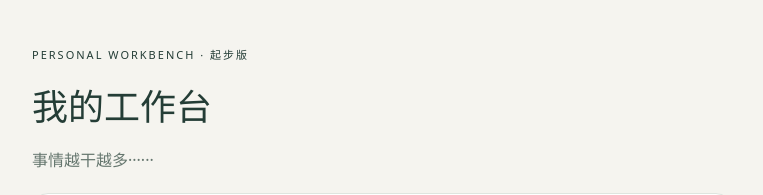
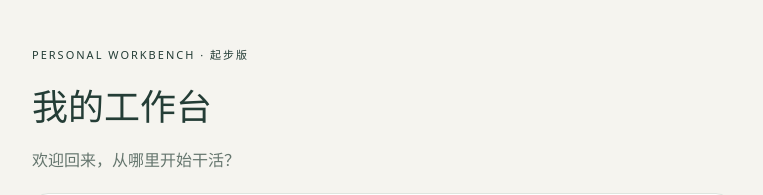
Before and after one commit to ningle-42411164/personal-workbench, a Vue app: page / in a window 1280 px wide. Shown: the top 195 px of the page, without its empty margins (258-1021 px from the left). Built offline with nearby package versions, Linux system fonts and the light colour scheme.

Commit message:
feat: initialize personal workbench

```diff
--- a/src/App.vue
+++ b/src/App.vue
@@ -69,7 +69,7 @@ function exportTasks() {
 <template>
   <LaunchSplash />
   <main>
-    <header><span>PERSONAL WORKBENCH · 起步版</span><h1>我的工作台</h1><p>事情越干越多······</p></header>
+    <header><span>PERSONAL WORKBENCH · 起步版</span><h1>我的工作台</h1><p>欢迎回来，从哪里开始干活？</p></header>
     <p v-if="offlineReady" class="notice" role="status">页面已缓存，可以断网使用。任务保存在当前设备。</p>
     <div v-if="needRefresh" class="notice">有新版本可用。<button @click="updateServiceWorker()">更新应用</button></div>
     <form @submit.prevent="addTask">
```
